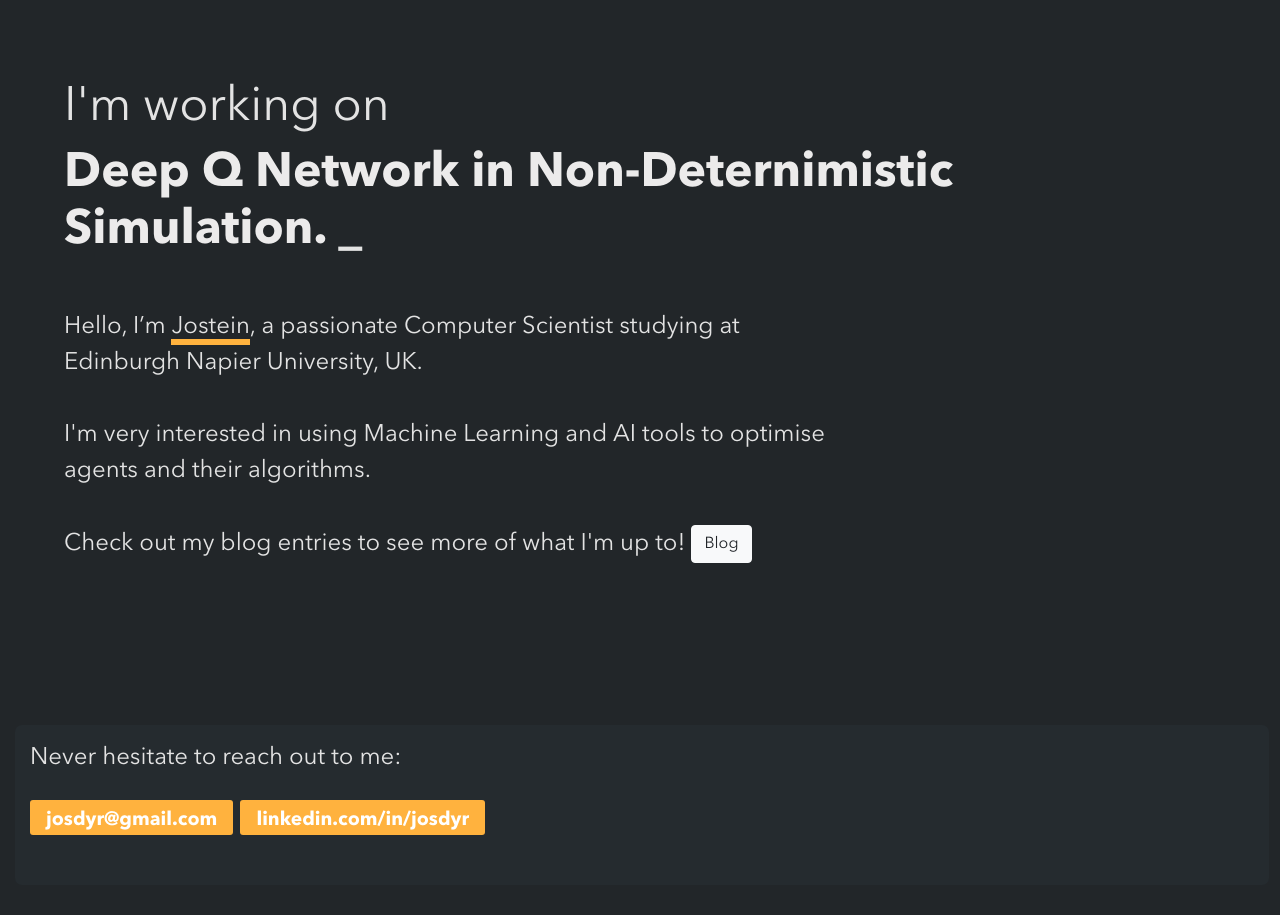
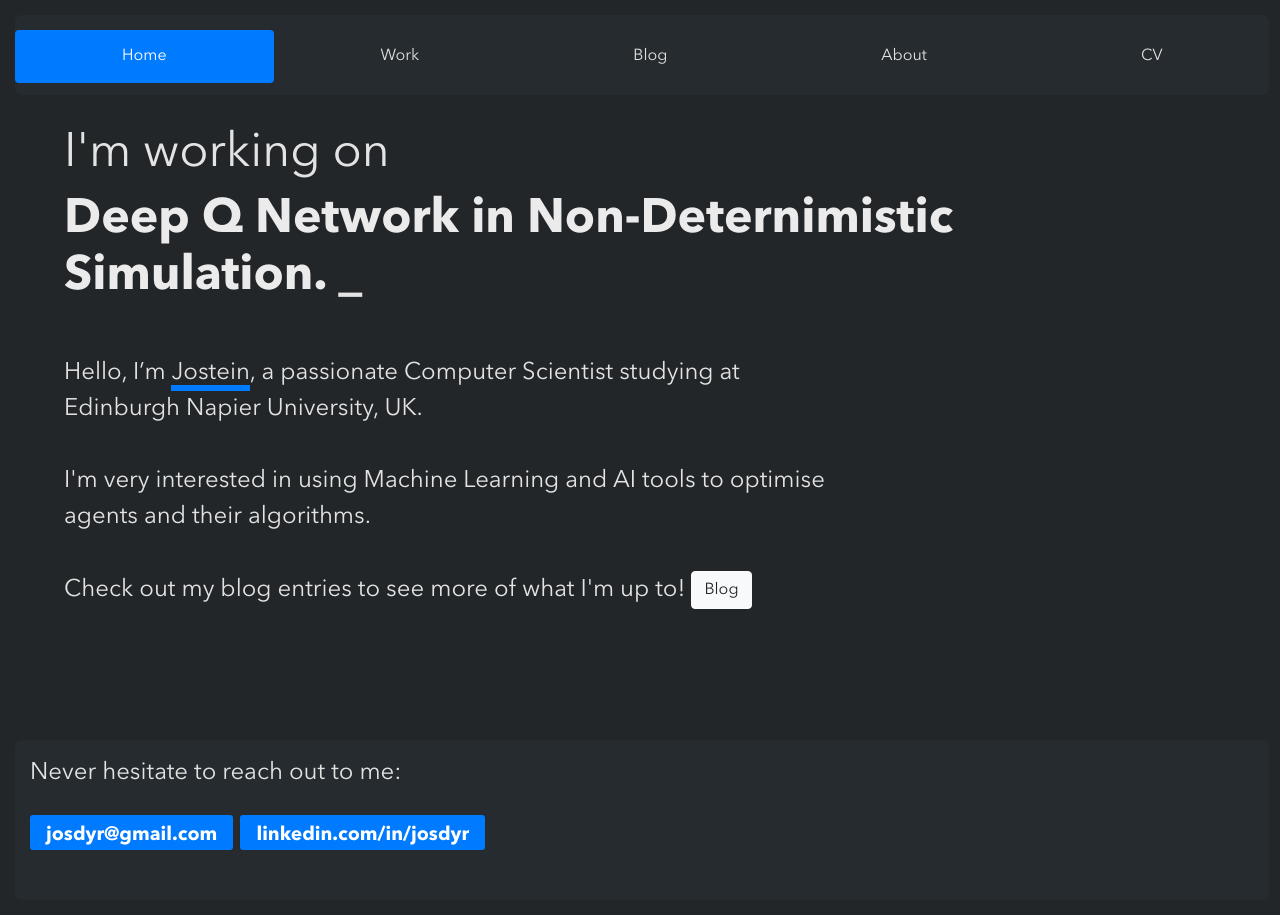
Before and after one commit to josdyr/josdyr.github.io, a Jekyll site: the page built from index.html, in a window 1280 px wide. Built offline with Jekyll 4.4.1, drawn with Linux system fonts in a browser that asks for light colours.

Commit message:
layout, working links, content, colors

```diff
--- a/_layouts/home.html
+++ b/_layouts/home.html
@@ -10,26 +10,20 @@
     <title>Hello, world!</title>
   </head>
   <body>
-    <div id="mybody">
-      <h2 class="upper-space-big">I'm working on</h2>
-      <h1>
-        <span class="typer" id="some-id" data-delay="75" data-delim=" || " data-deleteDelay="4000"
-        data-words="Deep Q Network in Non-Deternimistic Simulation. || AI algorithms for solving checkers. || Using multi-threading techniques to speedup blockchain systems."
-        data-colors="#ecebeb"></span>
-        <span class="cursor" data-cursorDisplay="_" data-owner="some-id"></span>
-      </h1>
-      <div class="hello">
-        <p>
-          Hello, I’m <span class="underline"><a href="about.html">Jostein</a></span>, a passionate Computer Scientist studying at Edinburgh Napier University, UK.
-          <br>
-          <br>
-          I'm very interested in using Machine Learning and AI tools to optimise agents and their algorithms.
-          <br>
-          <br>
-          Check out my blog entries to see more of what I'm up to!
-          <a href="blog.html"><button type="button" class="btn btn-light">Blog</button></a>
-        </p>
-      </div>
+    <nav class="nav nav-pills flex-column flex-sm-row">
+      <a class="flex-sm-fill text-sm-center nav-link active" href="/">Home</a>
+      <a class="flex-sm-fill text-sm-center nav-link" href="/work">Work</a>
+      <a class="flex-sm-fill text-sm-center nav-link hover" href="/blog">Blog</a>
+      <a class="flex-sm-fill text-sm-center nav-link" href="/about">About</a>
+      <a class="flex-sm-fill text-sm-center nav-link" href="/cv">CV</a>
+    </nav>
+
+    <div class="container-fluid">
+
+      <!-- /jekyll/update/2019/04/20/evolutionary-algorithms.html -->
+
+      {{ content }}
+
     </div>
 
     <div class="myfooter">
--- a/css/style.css
+++ b/css/style.css
@@ -37,7 +37,7 @@ a:hover {
 a.bg_link {
   color: #fff;
   text-decoration: none;
-  background: #ffb23e;
+  background: rgba(0, 123, 255, 1);
   padding: 0.6rem 1rem 0.3rem 1rem;
   transition: all 0.2s ease-out;
   position: relative;
@@ -46,7 +46,7 @@ a.bg_link {
 a.bg_link:hover {
   color: #fff;
   text-decoration: none;
-  background: #ffb23e;
+  background: rgba(0, 123, 255, 1);
   padding: 0.6rem 1rem 0.3rem 1rem;
   transition: all 0.2s ease-out;
   position: relative;
@@ -85,7 +85,7 @@ strong {
 }
 
 .underline {
-    border-bottom: 0.4rem solid #ffb23e;
+    border-bottom: 0.4rem solid rgba(0, 123, 255, 1); /* #ffb23e */
 }
 
 .hello {
@@ -104,10 +104,8 @@ strong {
     border-radius: 3px;
 }
 
-#mybody {
-  min-height:100%;
-	position:relative;
-  padding: 4rem 4rem;
+.container-fluid {
+  padding: .01rem 4rem;
   padding-bottom:60px;
 }
 
@@ -118,8 +116,21 @@ strong {
   padding: 15px;
   margin: 15px;
   bottom: 0;
-  position: absolute;
   width: 98%;
+}
+
+.nav {
+  height: 80px;
+  background: #252B2F;
+  border-radius: 7px;
+  padding: 15px 0;
+  margin: 15px 15px;
+  bottom: 0;
+  width: 98%;
+}
+
+.nav-link {
+  padding: 1.1rem 0;
 }
 
 #portrait {
--- /dev/null
+++ b/index.html
@@ -0,0 +1,25 @@
+---
+# Feel free to add content and custom Front Matter to this file.
+# To modify the layout, see https://jekyllrb.com/docs/themes/#overriding-theme-defaults
+
+layout: home
+---
+<h2 class="upper-space-big">I'm working on</h2>
+<h1>
+  <span class="typer" id="some-id" data-delay="75" data-delim=" || " data-deleteDelay="4000"
+  data-words="Deep Q Network in Non-Deternimistic Simulation. || AI algorithms for solving checkers. || Using multi-threading techniques to speedup blockchain systems."
+  data-colors="#ecebeb"></span>
+  <span class="cursor" data-cursorDisplay="_" data-owner="some-id"></span>
+</h1>
+<div class="hello">
+  <p>
+    Hello, I’m <span class="underline"><a href="about.html">Jostein</a></span>, a passionate Computer Scientist studying at Edinburgh Napier University, UK.
+    <br>
+    <br>
+    I'm very interested in using Machine Learning and AI tools to optimise agents and their algorithms.
+    <br>
+    <br>
+    Check out my blog entries to see more of what I'm up to!
+    <a href="blog.html"><button type="button" class="btn btn-light">Blog</button></a>
+  </p>
+</div>
--- a/index.md
+++ b/work.html
@@ -4,4 +4,13 @@
 
 layout: home
 ---
-Add content here...
+<h2 class="upper-space-big">Work</h2>
+
+
+<div class="mdc-card">
+  lo
+</div>
+
+<div class="mdc-card">
+  yo
+</div>
```
Also changed, not shown: other parts of _layouts/home.html (+0 -4 lines), about.html (+6 -29 lines), about.md (deleted, +0 -18 lines), cv.html (added, +7 -0 lines).
